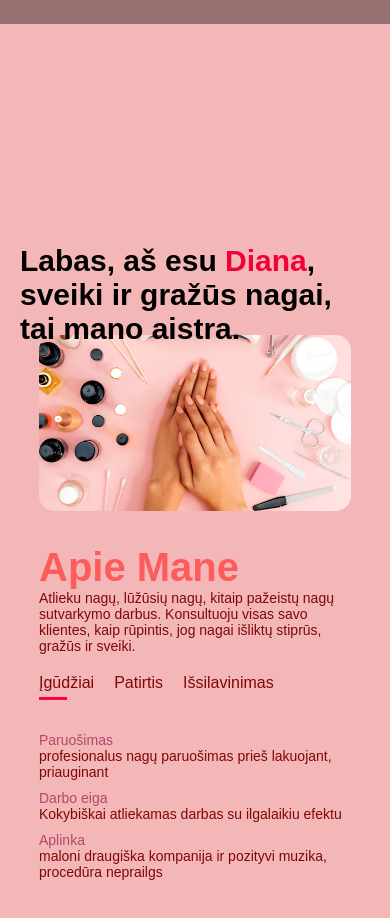
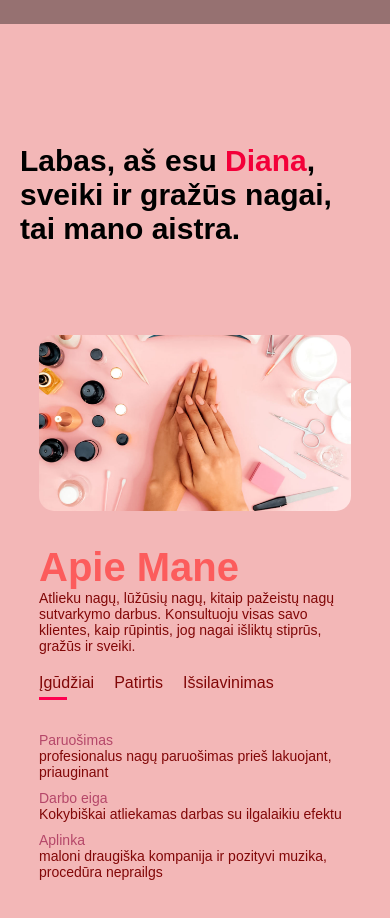
Before and after one commit to darbai123/dianos, a plain HTML site: page index.html in a window 390 px wide. Shown: the part 820-1738 px from the top of the page. Drawn offline with Linux system fonts and the light colour scheme; grey boxes are pictures that could not be loaded.

Commit message:
Update style.css

```diff
--- a/style.css
+++ b/style.css
@@ -462,7 +462,7 @@ nav .fas{
         top: 100%; /* Nustato .header-text viršūnę virš .header apačios */
         left: 0; /* Nustato .header-text kairę kraštą prasidėjimą nuo ekrano kairės pusės */
         width: 100%; /* Užtikrina, kad .header-text užimtų visą prieinamą plotį */
-        transform: translateY(150px); /* Galite pridėti norimą vertikalaus postūmio dydį */
+        transform: translateY(50px); /* Galite pridėti norimą vertikalaus postūmio dydį */
 
     }
     .header-text{
```
